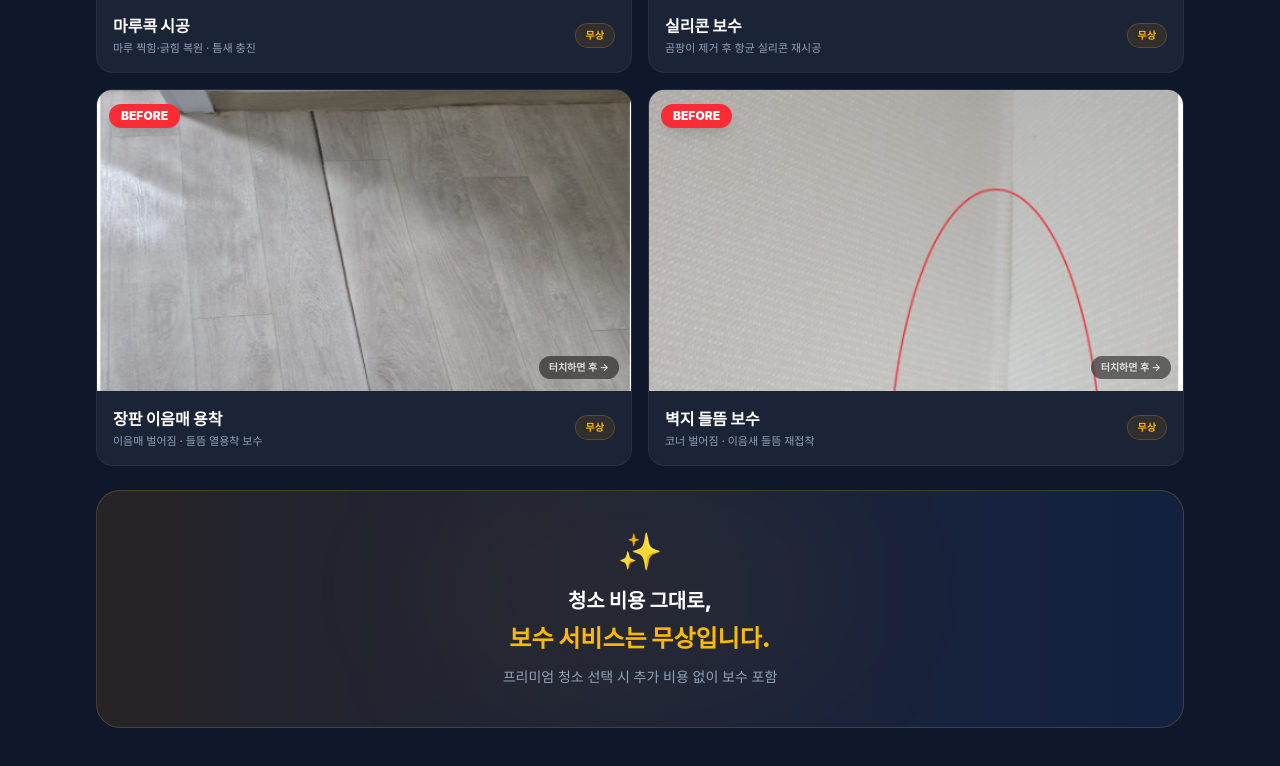
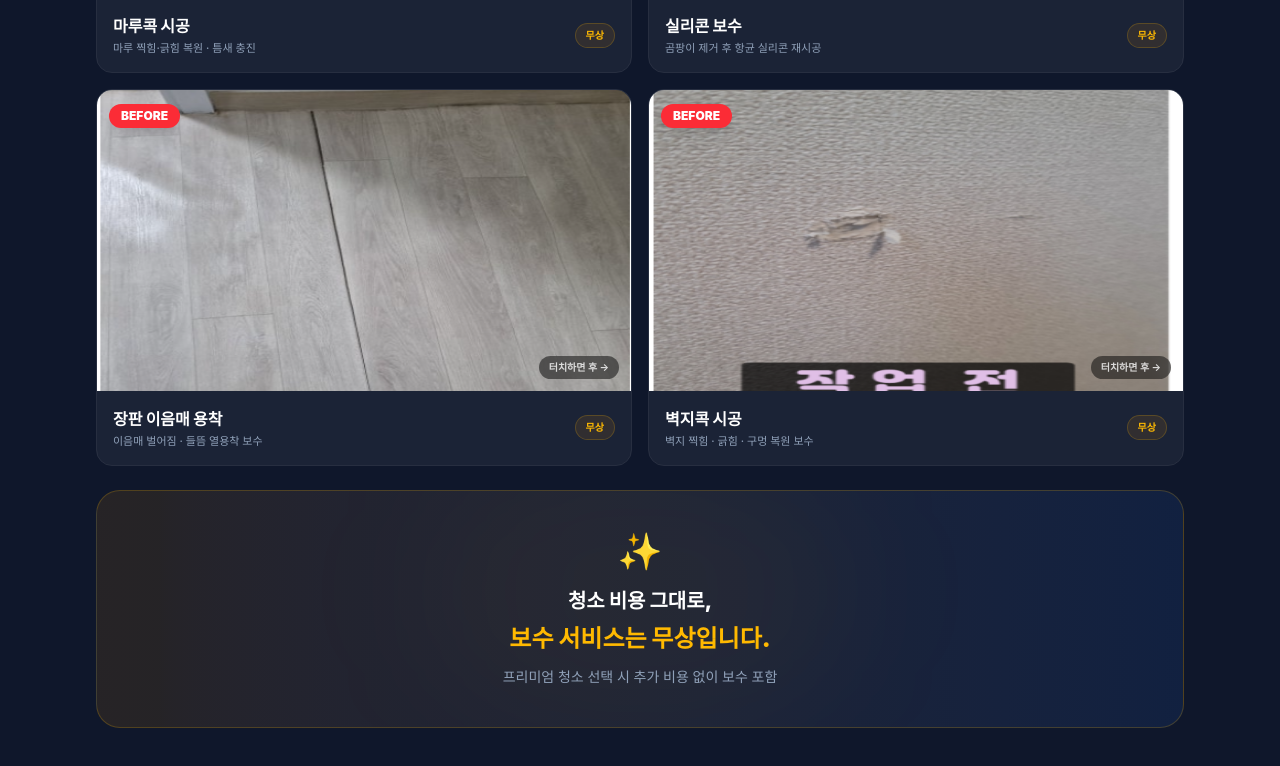
Before and after one commit to timbach9741-wq/CleaningTower, a React (Vite) app: page /b2b/quote in a window 1280 px wide. Shown: the part 1316-2082 px from the top of the page. Built offline with nearby package versions, Linux system fonts and the light colour scheme; a web font is replaced by a local one.

Commit message:
벽지 들뜸 보수 → 벽지콕 시공으로 교체: 전후 사진 CSS 크롭 적용

```diff
--- a/src/pages/B2BQuote.tsx
+++ b/src/pages/B2BQuote.tsx
@@ -709,7 +709,7 @@ export default function Quote() {
                       </div>
                     </button>
 
-                    {/* 벽지 들뜸 보수 */}
+                    {/* 벽지콕 시공 */}
                     <button
                       type="button"
                       onClick={() => setActiveRepairCard(activeRepairCard === 'wallpaper' ? null : 'wallpaper')}
@@ -719,23 +719,16 @@ export default function Quote() {
                           : 'border-white/10 hover:border-white/20'
                       }`}
                     >
-                      {/* 이미지 영역 */}
+                      {/* 이미지 영역 - 좌우 비교 사진 크롭 */}
                       <div className="relative aspect-[16/9] bg-slate-800 overflow-hidden">
-                        {/* Before 이미지 */}
-                        <img
-                          src="/repair_wallpaper_before.png"
-                          alt="벽지 들뜸 보수 전"
-                          className={`absolute inset-0 w-full h-full object-cover object-top transition-opacity duration-500 z-[1] ${
-                            activeRepairCard === 'wallpaper' ? 'opacity-0' : 'opacity-100'
-                          }`}
-                        />
-                        {/* After 이미지 */}
-                        <img
-                          src="/repair_wallpaper_after.png"
-                          alt="벽지 들뜸 보수 후"
-                          className={`absolute inset-0 w-full h-full object-cover object-top transition-opacity duration-500 z-[1] ${
-                            activeRepairCard === 'wallpaper' ? 'opacity-100' : 'opacity-0'
-                          }`}
+                        <div
+                          className="absolute inset-0 z-[1] transition-all duration-700 ease-in-out"
+                          style={{
+                            backgroundImage: 'url(/repair_wallpaper.png)',
+                            backgroundSize: '200% 120%',
+                            backgroundPosition: activeRepairCard === 'wallpaper' ? '100% 30%' : '0% 30%',
+                            backgroundRepeat: 'no-repeat',
+                          }}
                         />
                         {/* Before/After 뱃지 */}
                         <div className="absolute top-3 left-3 z-10">
@@ -758,8 +751,8 @@ export default function Quote() {
                       <div className="p-4 bg-white/5">
                         <div className="flex items-center justify-between">
                           <div>
-                            <h4 className="text-base font-black text-white">벽지 들뜸 보수</h4>
-                            <p className="text-[11px] text-slate-400 font-medium mt-0.5">코너 벌어짐 · 이음새 들뜸 재접착</p>
+                            <h4 className="text-base font-black text-white">벽지콕 시공</h4>
+                            <p className="text-[11px] text-slate-400 font-medium mt-0.5">벽지 찍힘 · 긁힘 · 구멍 복원 보수</p>
                           </div>
                           <span className="text-[10px] font-bold text-amber-400 bg-amber-500/10 border border-amber-400/20 px-2.5 py-1 rounded-full">무상</span>
                         </div>
```
Also changed, not shown: public/repair_wallpaper.png (added).
